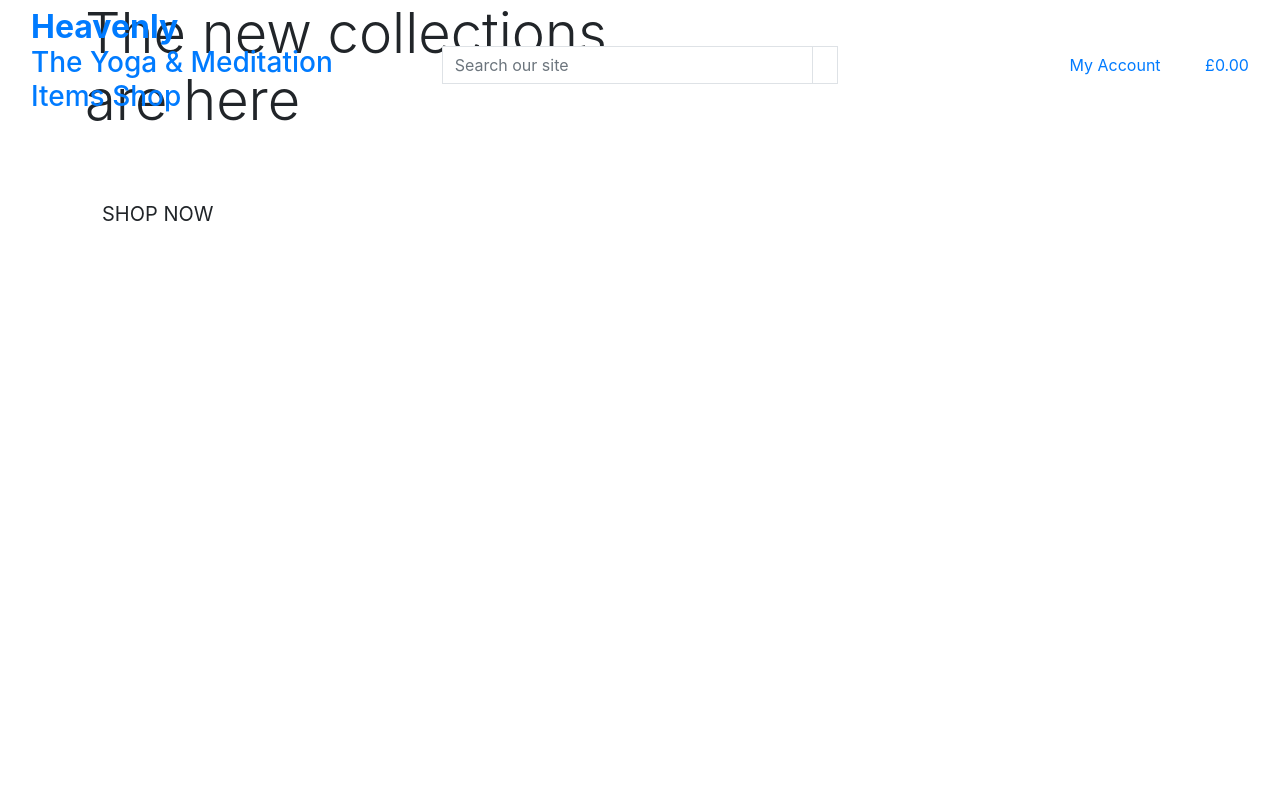
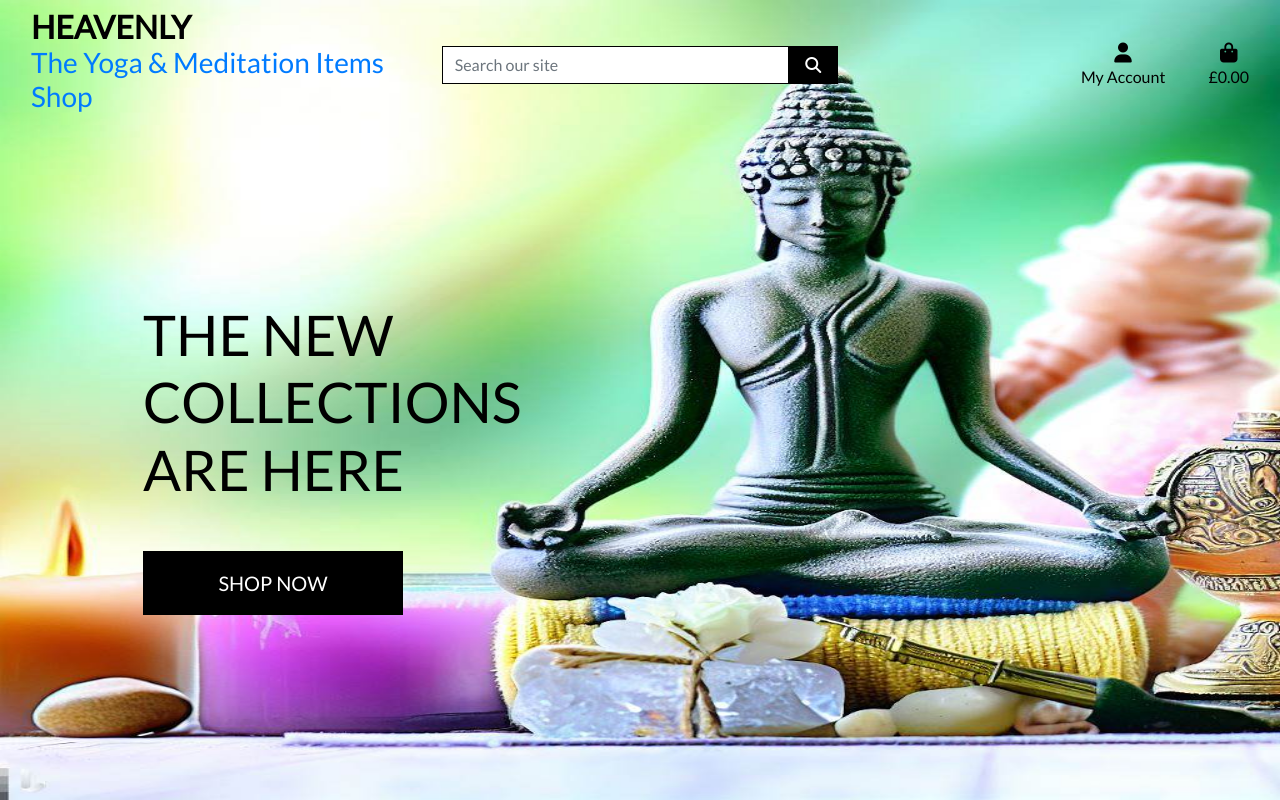
Before and after one commit to Killol14/Yoga_shop, a Django app: page / in a window 1280 px wide. Run offline with Django 3.2, Linux system fonts and the light colour scheme; some libraries are stand-ins or nearby versions.

Commit message:
home page set up with css

```diff
--- /dev/null
+++ b/static/css/base.css
@@ -0,0 +1,81 @@
+html {
+    height: 100%;
+}
+
+body {
+    background: url("/media/yoga.jpeg") no-repeat center center fixed;
+    background-size: 100% 100%;
+    height: calc(100vh - 164px);
+    color: #555;
+    font-family: 'lato';
+}
+
+/* from Bulma */
+.icon {
+    align-items: center;
+    display: inline-flex;
+    justify-content: center;
+    height: 1.5rem;
+    width: 1.5rem;
+}
+
+.logo-font {
+    text-transform: uppercase;
+}
+
+.main-logo-link {
+    width: fit-content;
+}
+
+.shop-now-button {
+    background: black;
+    color: white;
+    min-width: 260px;
+}
+
+.btn-black {
+    background: black;
+    color: white;
+}
+
+.shop-now-button:hover,
+.shop-now-button:active,
+.shop-now-button:focus,
+.btn-black:hover,
+.btn-black:active,
+.btn-black:focus {
+    background: #222;
+    color: white;
+}
+
+.text-black {
+    color: #000 !important;
+}
+
+.border-black {
+    border: 1px solid black !important;
+}
+
+/* -------------------------------- Media Queries */
+
+/* Slightly larger container on xl screens */
+@media (min-width: 1200px) {
+  .container {
+    max-width: 80%;
+  }
+}
+
+/* fixed top navbar only on medium and up */
+@media (min-width: 992px) {
+    .fixed-top-desktop-only {
+        position: fixed;
+        top: 0;
+        right: 0;
+        left: 0;
+        z-index: 1030;
+    }
+
+    .header-container {
+        padding-top: 164px;
+    }
+}
--- a/templates/base.html
+++ b/templates/base.html
@@ -16,6 +16,8 @@
     {% block corecss %}
     <!-- Bootstrap CSS -->
     <link rel="stylesheet" href="https://cdn.jsdelivr.net/npm/bootstrap@4.6.2/dist/css/bootstrap.min.css" integrity="sha384-xOolHFLEh07PJGoPkLv1IbcEPTNtaed2xpHsD9ESMhqIYd0nLMwNLD69Npy4HI+N" crossorigin="anonymous">
+    <link rel="stylesheet" href="https://fonts.googleapis.com/css?family=Lato&display=swap">
+    <link rel="stylesheet" href="{% static 'css/base.css' %}">
     {% endblock %}
 
     {% block extra_css %}
@@ -23,6 +25,7 @@
 
     {% block corejs %}
     <!-- jQuery and Bootstrap Bundle  -->
+    <script src="https://kit.fontawesome.com/5ab2e71812.js" crossorigin="anonymous"></script>
     <script src="https://cdn.jsdelivr.net/npm/jquery@3.5.1/dist/jquery.slim.min.js" integrity="sha384-DfXdz2htPH0lsSSs5nCTpuj/zy4C+OGpamoFVy38MVBnE+IbbVYUew+OrCXaRkfj" crossorigin="anonymous"></script>
     <script src="https://cdn.jsdelivr.net/npm/popper.js@1.16.1/dist/umd/popper.min.js" integrity="sha384-9/reFTGAW83EW2RDu2S0VKaIzap3H66lZH81PoYlFhbGU+6BZp6G7niu735Sk7lN" crossorigin="anonymous"></script>
     <script src="https://cdn.jsdelivr.net/npm/bootstrap@4.6.2/dist/js/bootstrap.min.js" integrity="sha384-+sLIOodYLS7CIrQpBjl+C7nPvqq+FbNUBDunl/OZv93DB7Ln/533i8e/mZXLi/P+" crossorigin="anonymous"></script>
--- a/yoga_shop/settings.py
+++ b/yoga_shop/settings.py
@@ -147,6 +147,10 @@ USE_TZ = True
 # https://docs.djangoproject.com/en/3.2/howto/static-files/
 
 STATIC_URL = '/static/'
+STATICFILES_DIRS = (os.path.join(BASE_DIR, 'static'),)
+
+MEDIA_URL = '/media/'
+MEDIA_ROOT = os.path.join(BASE_DIR, 'media')
 
 # Default primary key field type
 # https://docs.djangoproject.com/en/3.2/ref/settings/#default-auto-field
--- a/yoga_shop/urls.py
+++ b/yoga_shop/urls.py
@@ -15,9 +15,11 @@ Including another URLconf
 """
 from django.contrib import admin
 from django.urls import path, include
+from django.conf import settings
+from django.conf.urls.static import static
 
 urlpatterns = [
     path('admin/', admin.site.urls),
     path('accounts/', include('allauth.urls')),
     path('', include('home.urls')),
-]
+] + static(settings.MEDIA_URL, document_root=settings.MEDIA_ROOT)
```
Also changed, not shown: media/yoga.jpeg (added).
